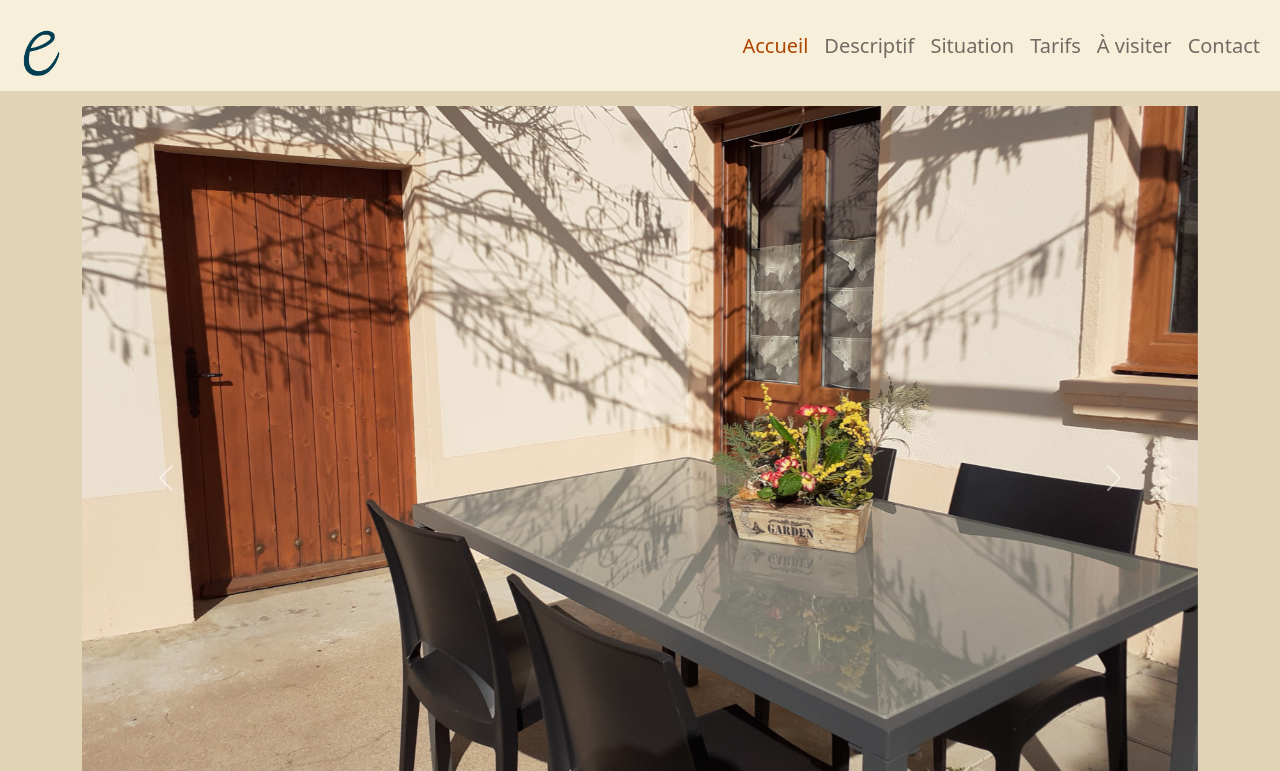
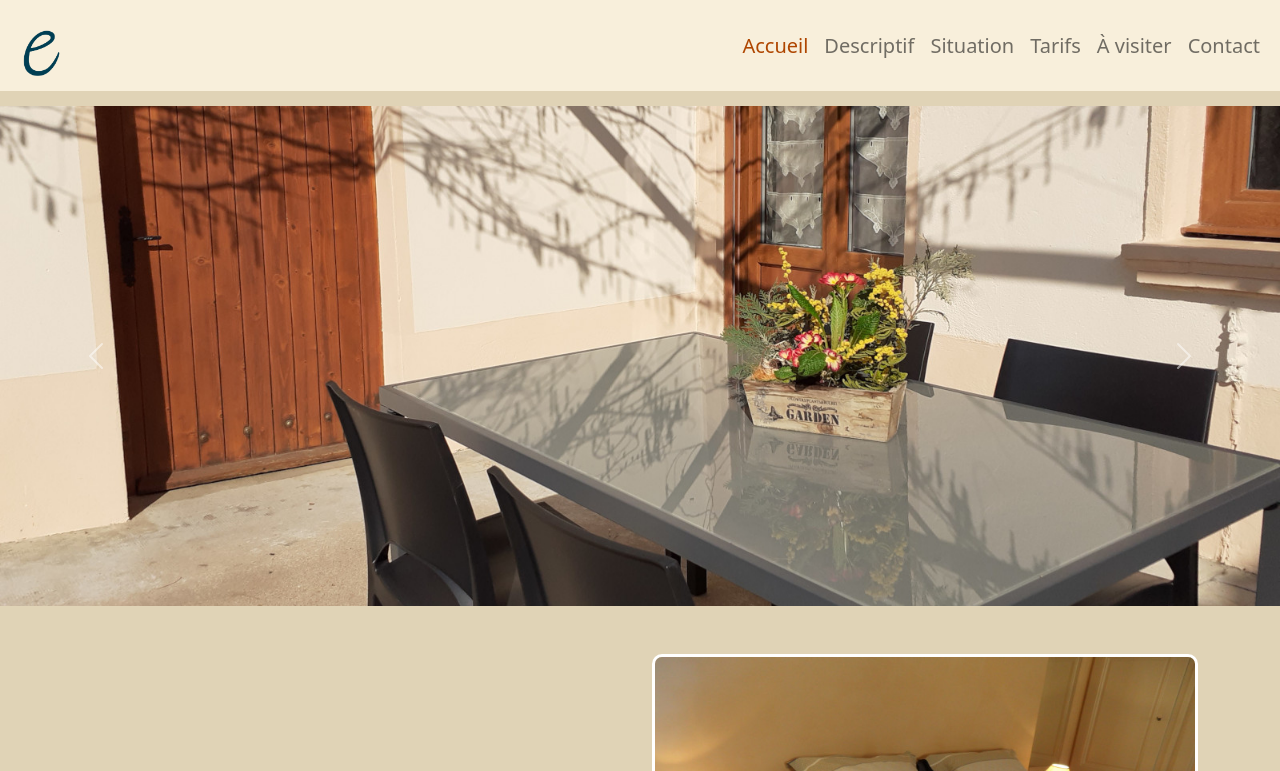
Before and after one commit to Arnaud-Lyard/gite-des-echudes, a plain HTML site: page index.html in a window 1280 px wide. Shown: the top 771 px of the page. Drawn offline with nearby package versions, Linux system fonts and the light colour scheme.

Commit message:
💄 Improve carousel

```diff
--- a/index.html
+++ b/index.html
@@ -44,9 +44,7 @@
         </header>
         <h1>Gîte des Echudes, Dombes Beaujolais et Val de Saône</h1>
             <div class="sectionService">
-                <div class="container">
-
-                    <div id="carouselExampleControls" class="carousel slide" data-ride="carousel">
+                <div id="MainCarroussel" class="carousel slide" data-ride="carousel">
                     <div class="carousel-inner">
                       <div class="carousel-item active">
                         <img class="d-block w-100" src="img/terrasse-gite.jpg" alt="Terrasse gite des Echudes">
@@ -54,17 +52,17 @@
                       <div class="carousel-item">
                         <img class="d-block w-100" src="img/espace-detente-sud.jpg" alt="Babyfoot gite des Echudes">
                       </div>
-                          <div class="carousel-item">
-                            <img class="d-block w-100" src="img/espace-chambre-eclaire-sud.jpg" alt="Literie gîte des Echudes">
                     </div>
-                        </div>
-                        <a class="carousel-control-prev" href="#carouselExampleControls" role="button" data-slide="prev">
+                    <a class="carousel-control-prev" href="#MainCarroussel" role="button" data-slide="prev">
                       <span class="carousel-control-prev-icon" aria-hidden="true"></span>
                     </a>
-                        <a class="carousel-control-next" href="#carouselExampleControls" role="button" data-slide="next">
+                    <a class="carousel-control-next" href="#MainCarroussel" role="button" data-slide="next">
                       <span class="carousel-control-next-icon" aria-hidden="true"></span>
                     </a>
                   </div>
+
+                <div class="container">
+
                       <div class="mt-5">
                         <div class="row">
                             <div class="col-12 col-md-6">
--- a/style.css
+++ b/style.css
@@ -915,3 +915,11 @@ body {
     padding: 50px 0 50px 0;
   }
 }
+
+#MainCarroussel {
+  max-height: 500px;
+}
+#MainCarroussel img {
+  max-height: 500px;
+  object-fit: cover;
+}
```
Lines whose indentation alone changed are shown as unchanged.
